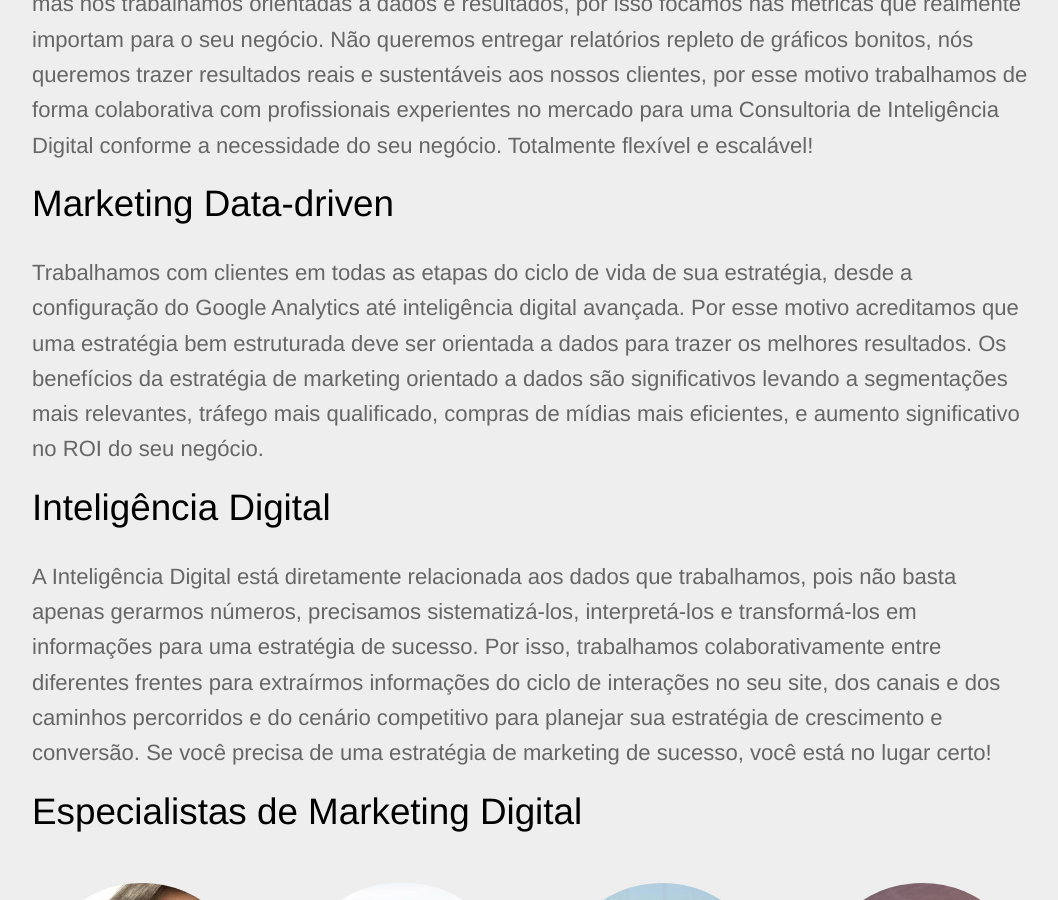
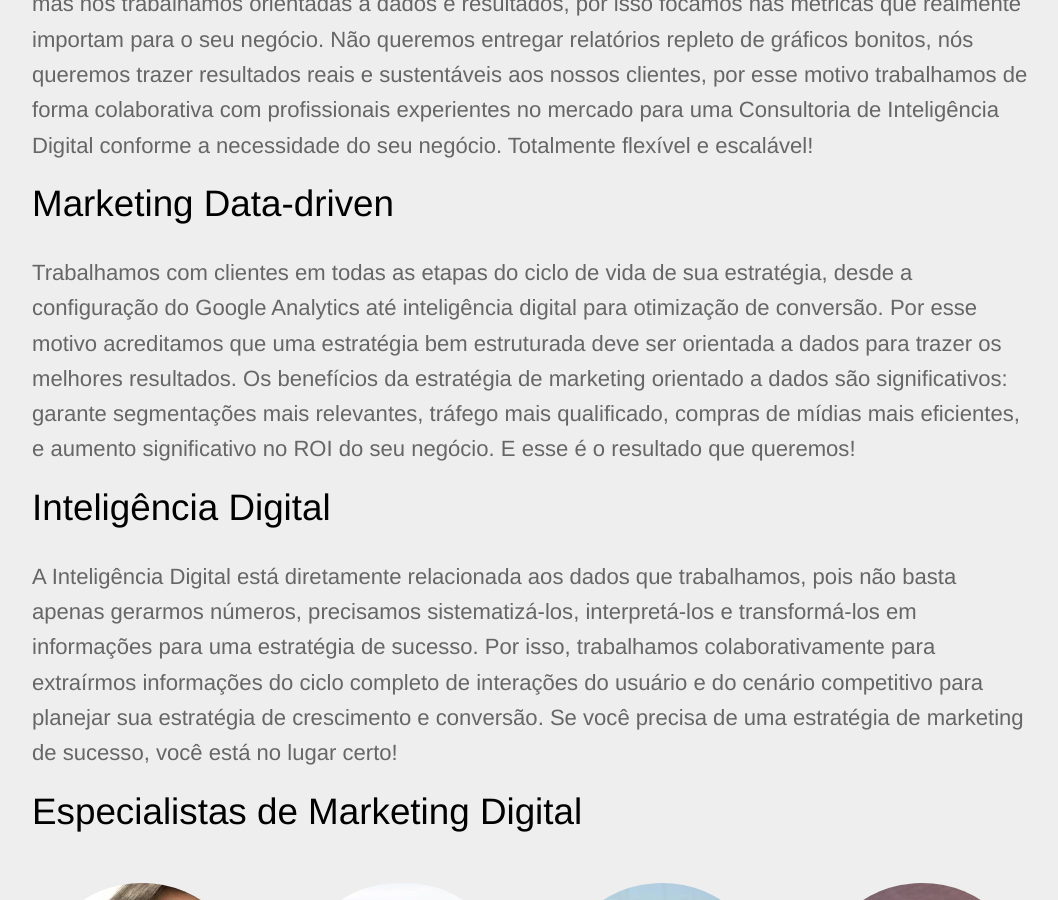
Before and after one commit to seoanalytics/seoanalytics.github.io, a Jekyll site: the page built from consultoria.html, in a window 1280 px wide and 900 px high, scrolled down 654 px. Shown: the whole window, without its empty margins (108-1166 px from the left). Built offline with Jekyll 4.4.1, drawn with Linux system fonts in a browser that asks for light colours.

Commit message:
Updated 'consultoria.html' via CloudCannon

```diff
--- a/consultoria.html
+++ b/consultoria.html
@@ -18,13 +18,13 @@ redirect_from: "/cv/*"
 				Marketing Data-driven
 			</h2>
 			<p class="editable">
-				 Trabalhamos com clientes em todas as etapas do ciclo de vida de sua estratégia, desde a configuração do Google Analytics até inteligência digital avançada. Por esse motivo acreditamos que uma estratégia bem estruturada deve ser orientada a dados para trazer os melhores resultados. Os benefícios da estratégia de marketing orientado a dados são significativos levando a segmentações mais relevantes, tráfego mais qualificado, compras de mídias mais eficientes, e aumento significativo no ROI do seu negócio.
+				 Trabalhamos com clientes em todas as etapas do ciclo de vida de sua estratégia, desde a configuração do Google Analytics até inteligência digital para otimização de conversão. Por esse motivo acreditamos que uma estratégia bem estruturada deve ser orientada a dados para trazer os melhores resultados. Os benefícios da estratégia de marketing orientado a dados são significativos: garante segmentações mais relevantes, tráfego mais qualificado, compras de mídias mais eficientes, e aumento significativo no ROI do seu negócio. E esse é o resultado que queremos!
 			</p>
 			<h2 class="editable">
 				Inteligência Digital
 			</h2>
 			<p class="editable">
-				 A Inteligência Digital está diretamente relacionada aos dados que trabalhamos, pois não basta apenas gerarmos números, precisamos sistematizá-los, interpretá-los e transformá-los em informações para uma estratégia de sucesso. Por isso, trabalhamos colaborativamente entre diferentes frentes para extraírmos informações do ciclo de interações no seu site, dos canais e dos caminhos percorridos e do cenário competitivo para planejar sua estratégia de crescimento e conversão. Se você precisa de uma estratégia de marketing de sucesso, você está no lugar certo!
+				 A Inteligência Digital está diretamente relacionada aos dados que trabalhamos, pois não basta apenas gerarmos números, precisamos sistematizá-los, interpretá-los e transformá-los em informações para uma estratégia de sucesso. Por isso, trabalhamos colaborativamente para extraírmos informações do ciclo completo de interações do usuário e do cenário competitivo para planejar sua estratégia de crescimento e conversão. Se você precisa de uma estratégia de marketing de sucesso, você está no lugar certo!
 			</p>
 			<p class="editor-link" style="text-align: center;"><a href="cloudcannon:collections/_consultoria/" class="btn"><strong>&#9998;</strong>Manage Consultores</a></p>
 			<h2 class="editable">
```
